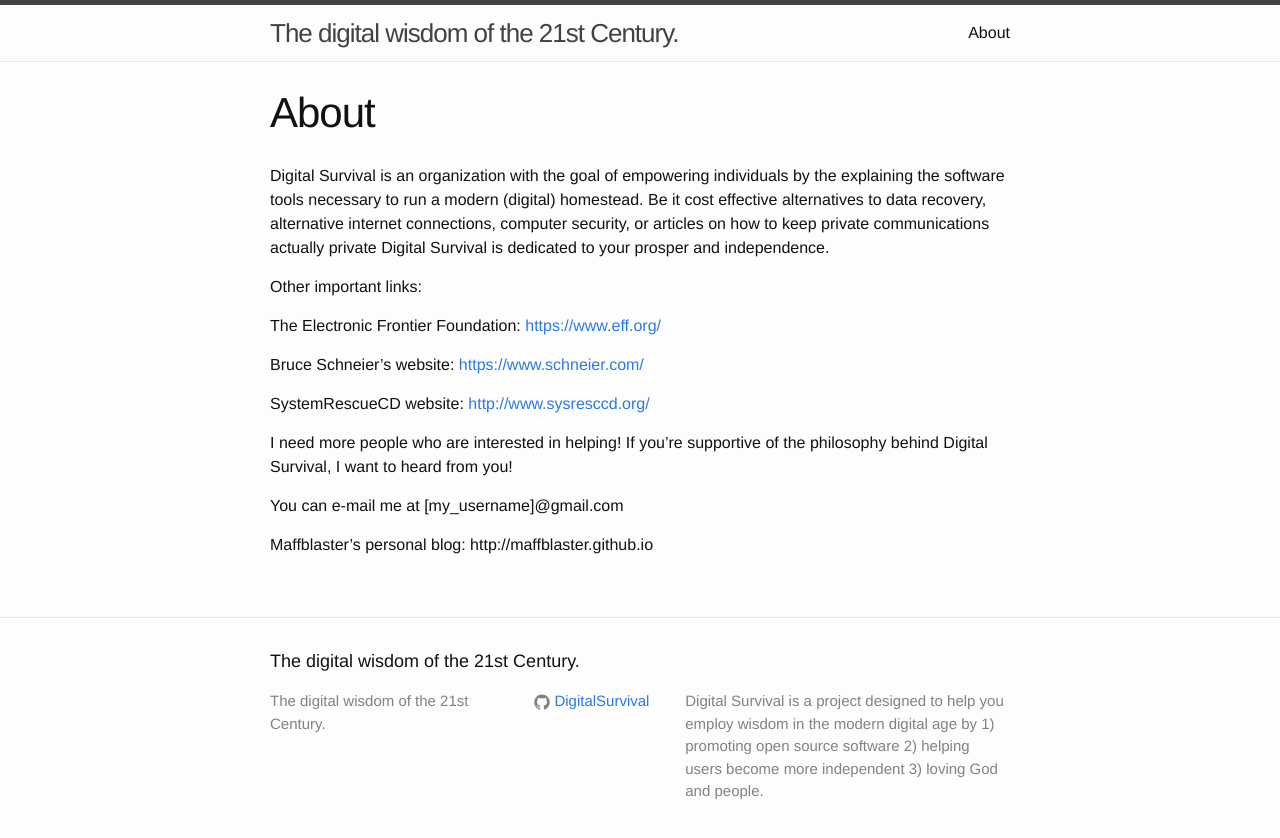
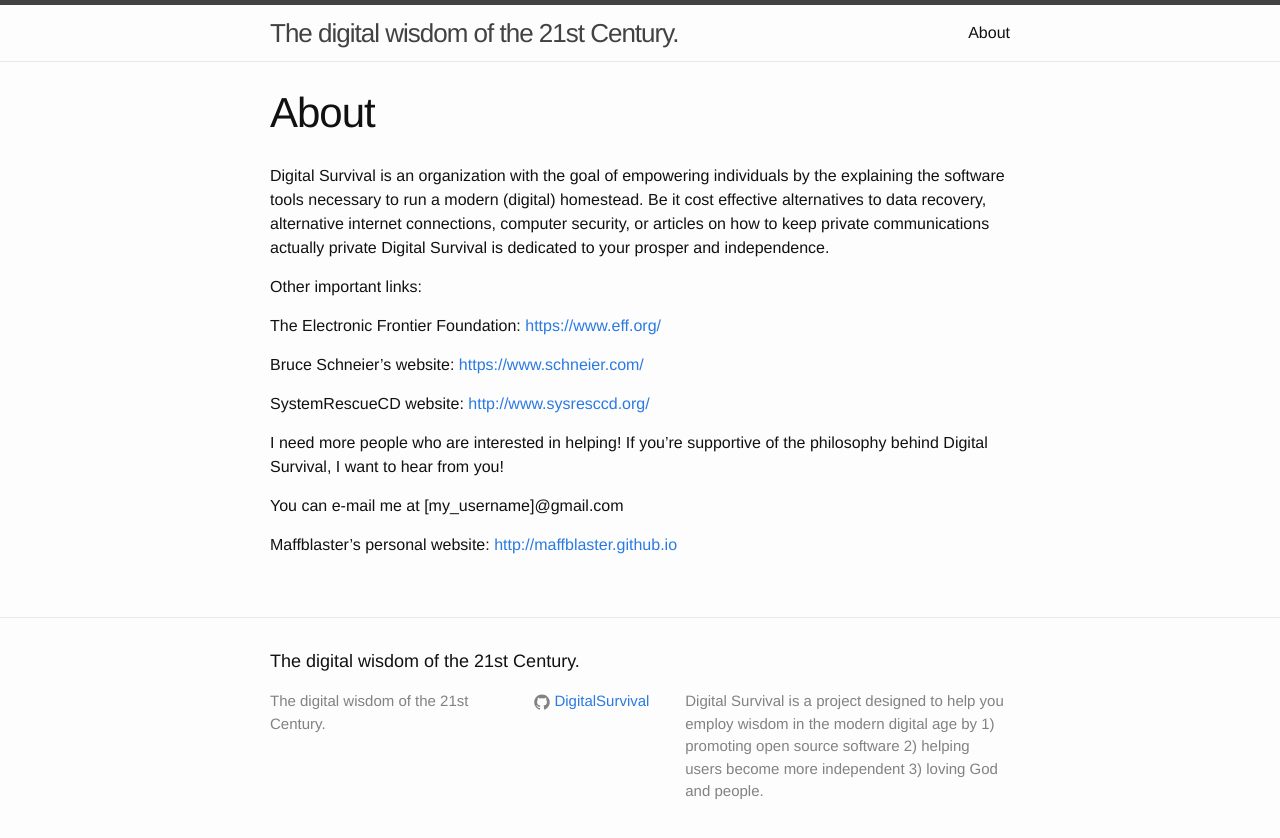
Before and after one commit to digitalsurvival/digitalsurvival.github.io, a Jekyll site: the page built from about.md, in a window 1280 px wide. Shown: the top 838 px of the page. Built offline with Jekyll 4.4.1, drawn with Linux system fonts in a browser that asks for light colours.

Commit message:
Fixed a spelling error my wife found.
Added hyperlink to my personal site.

```diff
--- a/about.md
+++ b/about.md
@@ -14,8 +14,8 @@
 
 SystemRescueCD website: [http://www.sysresccd.org/](http://www.sysresccd.org/)
 
-I need more people who are interested in helping! If you're supportive of the philosophy behind Digital Survival, I want to heard from you!
+I need more people who are interested in helping! If you're supportive of the philosophy behind Digital Survival, I want to hear from you!
 
 You can e-mail me at [my_username]@gmail.com
 
-Maffblaster's personal blog: http://maffblaster.github.io
+Maffblaster's personal website: [http://maffblaster.github.io](http://maffblaster.github.io)
```
